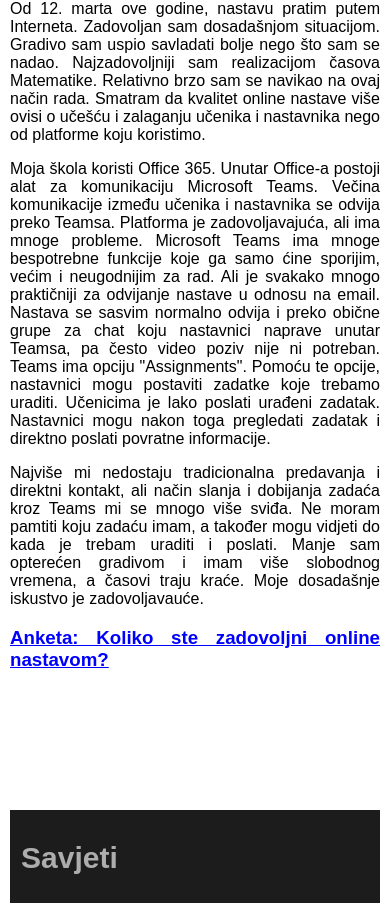
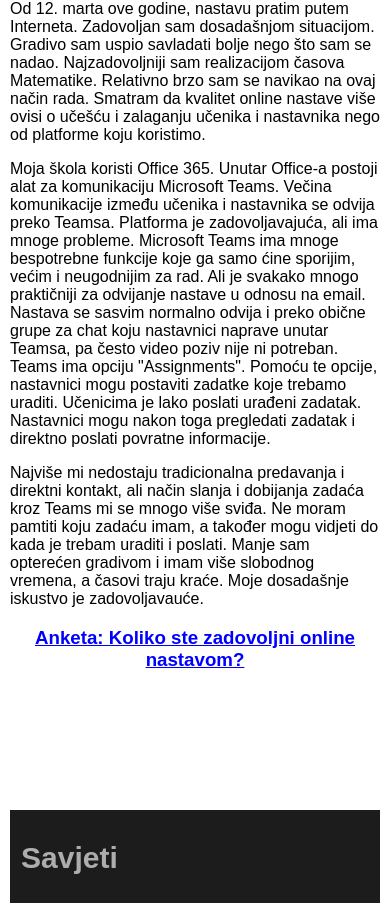
Before and after one commit to adnanmossbb/onlinenastava, a plain HTML site: page iskustvo.html in a window 390 px wide. Shown: the part 183-1086 px from the top of the page. Drawn offline with Linux system fonts and the light colour scheme.

Commit message:
mala promjena u dizajnu

```diff
--- a/index.css
+++ b/index.css
@@ -173,4 +173,8 @@ margin-bottom:100px;
 	background-color:#0c0c0c;
 }
 
+section{
+    text-align:left;
 }
+
+}
--- a/iskustvo.html
+++ b/iskustvo.html
@@ -67,7 +67,7 @@
 	    sviđa. Ne moram pamtiti koju zadaću imam, a također mogu vidjeti do kada je trebam uraditi i poslati. Manje sam opterećen gradivom
 	    i imam više slobodnog vremena, a časovi traju kraće. Moje dosadašnje iskustvo je zadovoljavauće.
 	</p>
-	<h3><a href="https://forms.office.com/Pages/ResponsePage.aspx?id=PFoYEDIQbUidoQBdt11bYVDmr6rBnI1Nty46Ww31rTVURU9HNk41M1BPSDNKWEREWlBNODdMUEcwMS4u">Anketa: Koliko ste zadovoljni online nastavom?</a></h3>
+	<h3 style="text-align:center"><a href="https://forms.office.com/Pages/ResponsePage.aspx?id=PFoYEDIQbUidoQBdt11bYVDmr6rBnI1Nty46Ww31rTVURU9HNk41M1BPSDNKWEREWlBNODdMUEcwMS4u">Anketa: Koliko ste zadovoljni online nastavom?</a></h3>
 	</section>
 	</div>
 	<div id="desno">
```
